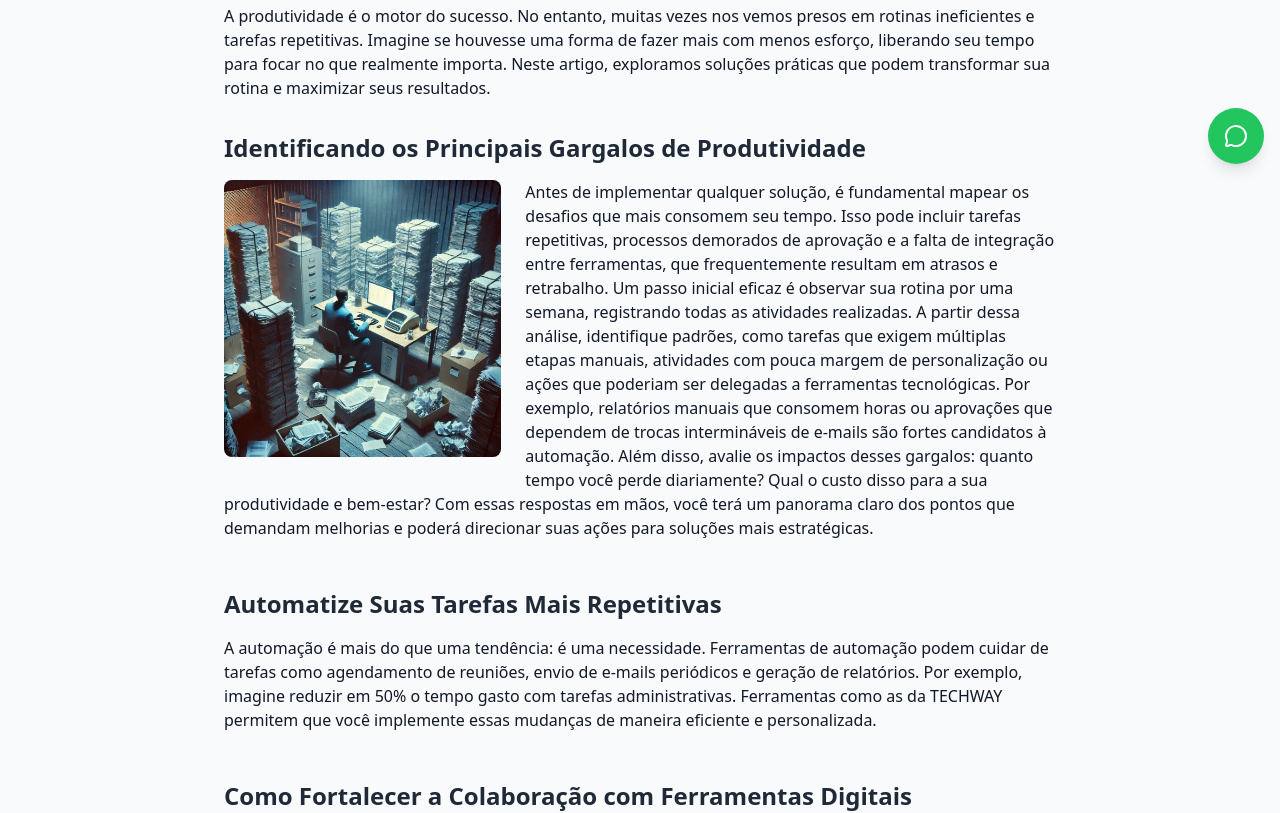
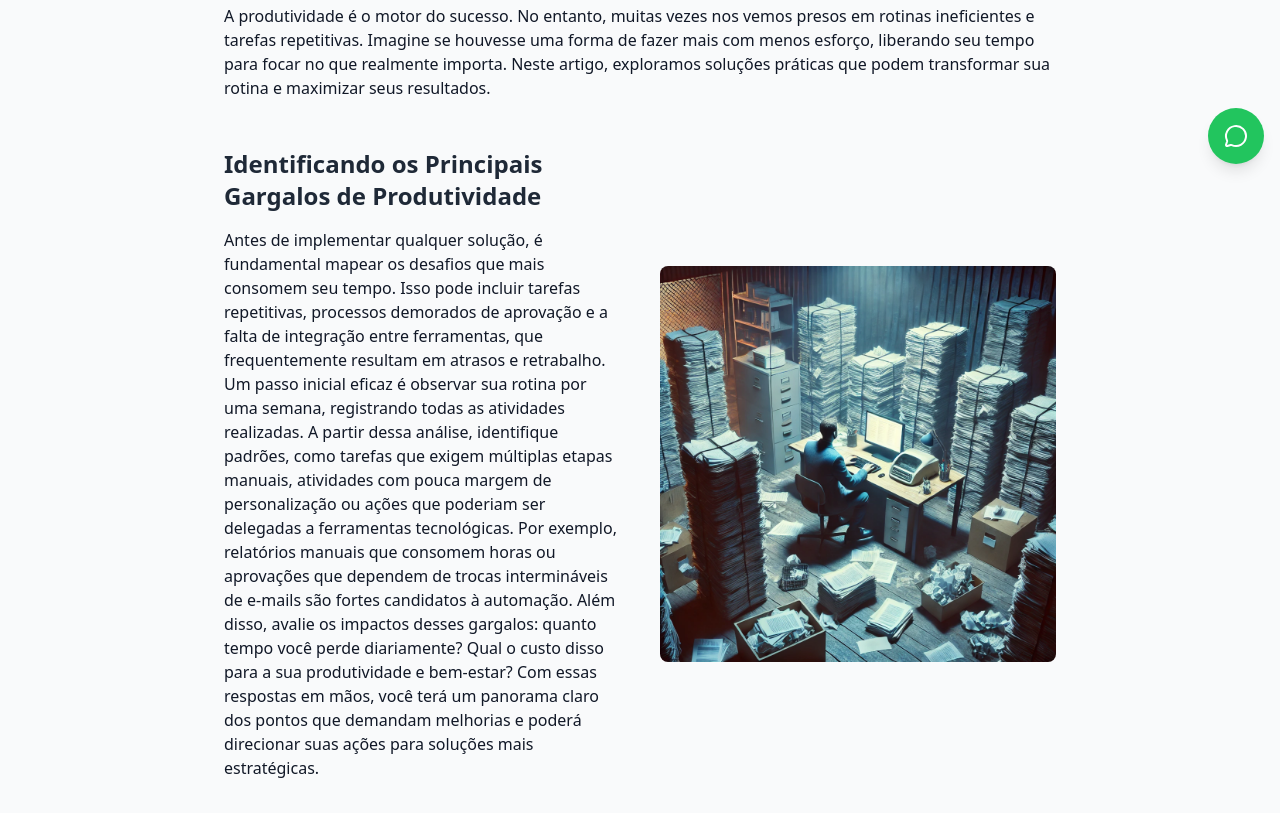
Before and after one commit to Techwayteam/techway-site, a Next.js app: page /blog/como-melhorar-sua-produtividade in a window 1280 px wide. Shown: the part 620-1433 px from the top of the page. Built offline with nearby package versions, Linux system fonts and the light colour scheme.

Commit message:
refactor(blog): improve post section layout

```diff
--- a/pages/blog/[slug].tsx
+++ b/pages/blog/[slug].tsx
@@ -79,20 +79,24 @@ const PostPage: React.FC<PostPageProps> = ({ post }) => {
             <p className="mb-8">{post.content.introduction}</p>
 
             {post.content.sections.map((section, index) => (
-              <section key={index} className="mb-12">
+              <section key={index} className="my-12">
+                <div className="flex flex-col lg:flex-row items-center gap-10 min-h-[320px]">
+                  <div className="w-full lg:w-1/2 prose self-center">
                     <h2 className="text-2xl font-semibold text-gray-800 mb-4">{section.title}</h2>
+                    <p>{section.text}</p>
+                  </div>
                   {section.image && (
-                  <div className="float-left mr-6 mb-4 sm:w-1/3">
+                    <div className="w-full lg:w-1/2 mt-6 lg:mt-0">
                       <Image
                         src={section.image}
                         alt={section.imageDescription || section.title}
-                      width={400}
-                      height={300}
-                      className="rounded-lg"
+                        width={500}
+                        height={350}
+                        className="rounded-lg mx-auto"
                       />
                     </div>
                   )}
-                <p>{section.text}</p>
+                </div>
               </section>
             ))}
 
```
Lines whose indentation alone changed are shown as unchanged.
